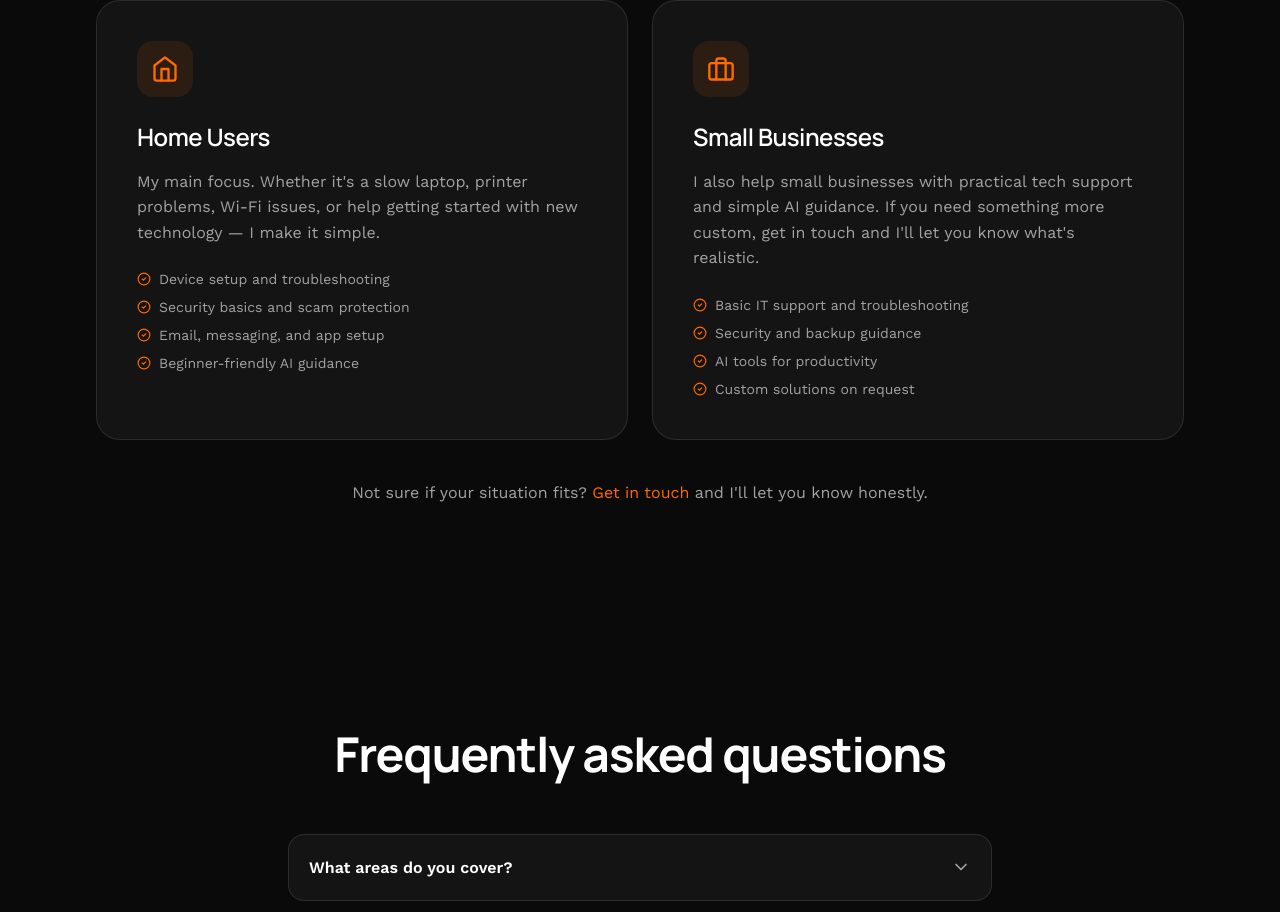
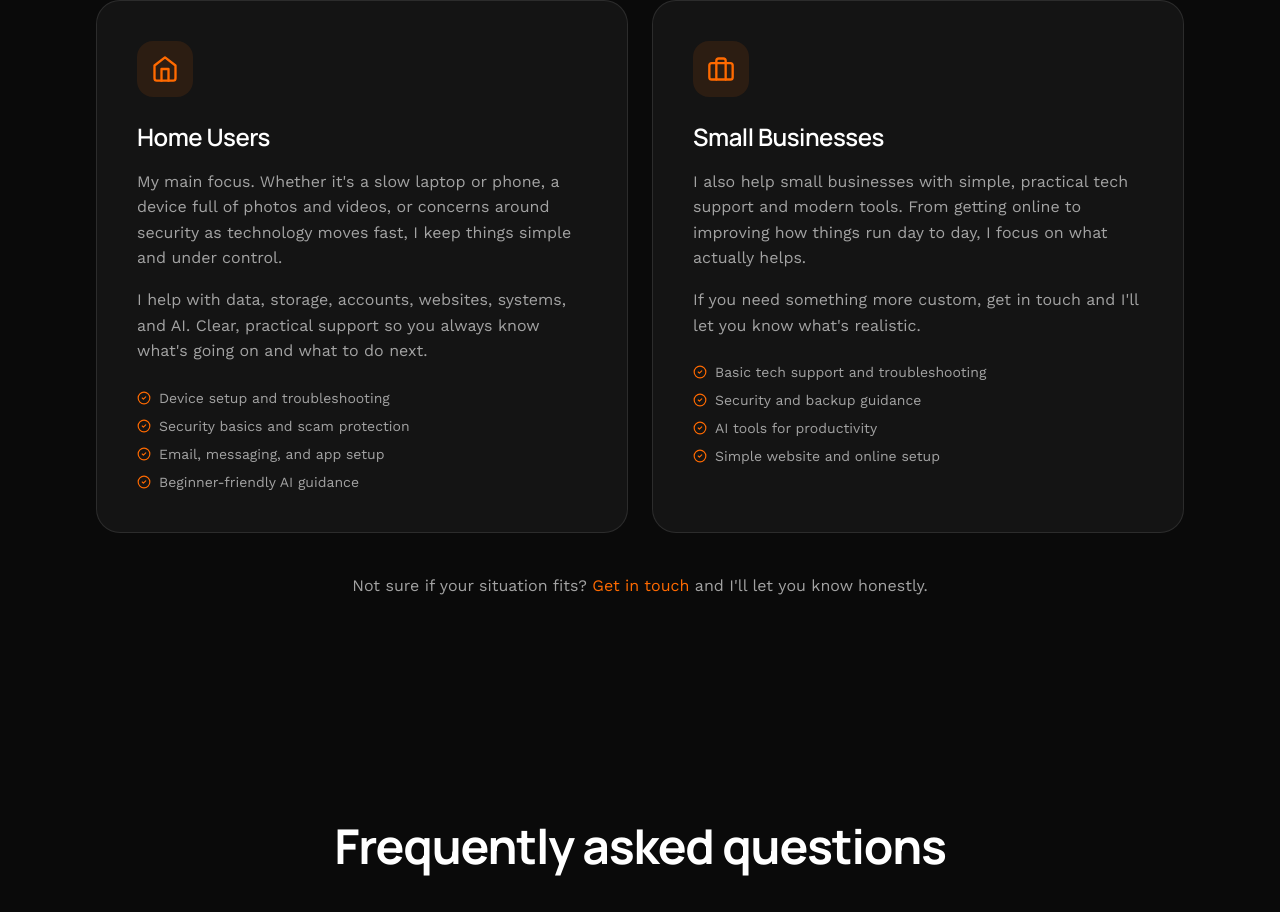
Before and after one commit to jt485-coder/jaredfixes, a React (Create React App) app in the folder frontend/: page / in a window 1280 px wide. Shown: the part 4665-5577 px from the top of the page. Built offline with nearby package versions, Linux system fonts and the light colour scheme; the HTML template or start-up script is replaced by a standard one.

Commit message:
auto-commit for aebbe7fe-92a7-48e7-8ebf-dba1fdfc802b

```diff
--- a/frontend/src/App.js
+++ b/frontend/src/App.js
@@ -653,8 +653,11 @@ const Audience = ({ onOpenContact }) => {
               <Home size={28} />
             </div>
             <h3 className="font-heading text-2xl font-semibold mb-4">Home Users</h3>
+            <p className="text-text-muted mb-4">
+              My main focus. Whether it's a slow laptop or phone, a device full of photos and videos, or concerns around security as technology moves fast, I keep things simple and under control.
+            </p>
             <p className="text-text-muted mb-6">
-              My main focus. Whether it's a slow laptop, printer problems, Wi-Fi issues, or help getting started with new technology — I make it simple.
+              I help with data, storage, accounts, websites, systems, and AI. Clear, practical support so you always know what's going on and what to do next.
             </p>
             <ul className="space-y-2">
               {[
@@ -681,15 +684,18 @@ const Audience = ({ onOpenContact }) => {
               <Briefcase size={28} />
             </div>
             <h3 className="font-heading text-2xl font-semibold mb-4">Small Businesses</h3>
+            <p className="text-text-muted mb-4">
+              I also help small businesses with simple, practical tech support and modern tools. From getting online to improving how things run day to day, I focus on what actually helps.
+            </p>
             <p className="text-text-muted mb-6">
-              I also help small businesses with practical tech support and simple AI guidance. If you need something more custom, get in touch and I'll let you know what's realistic.
+              If you need something more custom, get in touch and I'll let you know what's realistic.
             </p>
             <ul className="space-y-2">
               {[
-                'Basic IT support and troubleshooting',
+                'Basic tech support and troubleshooting',
                 'Security and backup guidance',
                 'AI tools for productivity',
-                'Custom solutions on request'
+                'Simple website and online setup'
               ].map((item, index) => (
                 <li key={index} className="flex items-center gap-2 text-text-muted text-sm">
                   <CheckCircle2 size={14} className="text-primary flex-shrink-0" />
```
